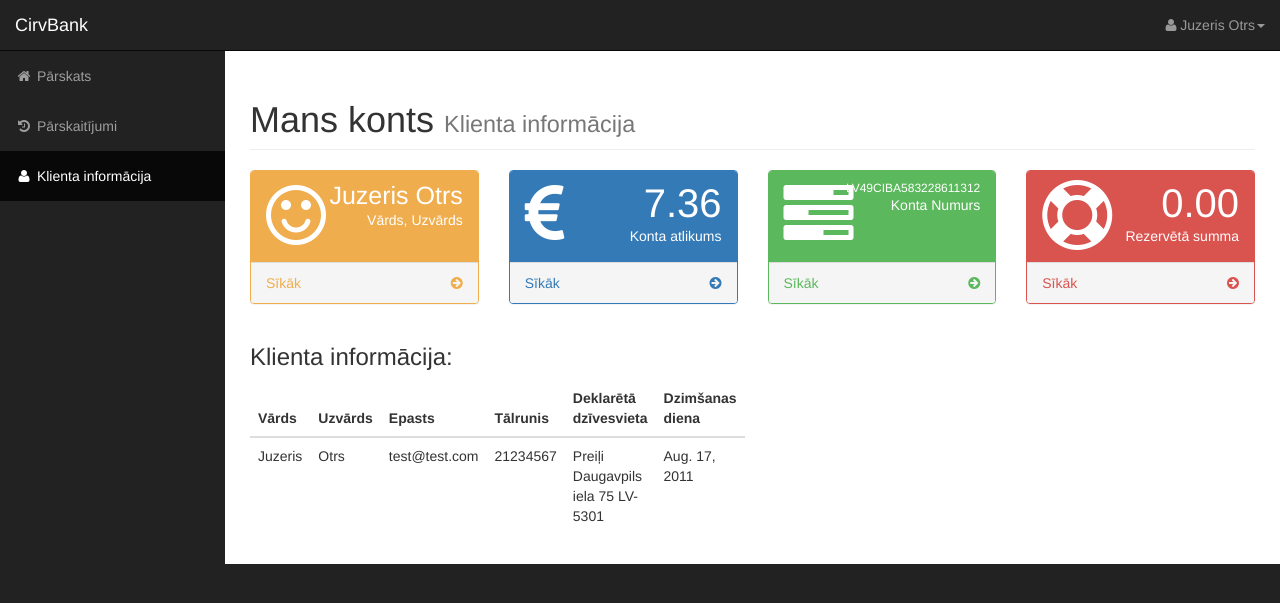
After one commit to BuLLeTCode/CirvBank, a Django app: page /info/ in a window 1280 px wide. The commit adds this page. Shown: the top 603 px of the page. Run offline with Django 3.2, Linux system fonts and the light colour scheme; a user stored in the database is signed in; data comes from the database, SQL or seed files in the repository; both versions use the stored data as it was after the commit; some libraries are stand-ins or nearby versions.

Commit message:
Mazliet pārviedots user_login, pievienota sadaļa dashboard, kur tiek attēlota lietotāja informācija. Papildus tam, Dashboard panel mazliet pamainīti, lai vismaz kaut kas tiktu attēlots.

```diff
--- /dev/null
+++ b/CirvBank/banking/templates/banking/info.html
@@ -0,0 +1,42 @@
+{% extends "base.html" %}
+{% load bootstrap3 %}
+{% block title %} Klienta informācija {%endblock%}
+{% block subheading %} Klienta informācija {%endblock%}
+
+{% block nav-user-info %}
+  <li class="active">
+    <a href="{% url 'user_info' %}"><i class="fa fa-fw fa-user"></i> Klienta informācija</a>
+  </li>
+{% endblock %}
+
+{% block content %}
+	<div class="row">
+		<div class="col-lg-6">
+		<h3>Klienta informācija:</h3>
+		<table class="table">
+    <thead>
+      <tr>
+        <th>Vārds</th>
+        <th>Uzvārds</th>
+        <th>Epasts</th>
+		<th>Tālrunis</th>
+		<th>Deklarētā dzīvesvieta</th>
+		<th>Dzimšanas diena</th>
+      </tr>
+    </thead>
+    <tbody>
+      <tr>
+        <td>{{account.user.first_name }}</td>
+        <td>{{account.user.last_name }}</td>
+        <td>{{account.user.email}}</td>
+		<td>{{account.phone_number}}</td>
+        <td>{{account.city}} {{account.address}} {{account.Postcode}}</td>
+        <td>{{account.birth_date}}</td>
+      </tr>
+    </tbody>
+  </table>
+</div>
+		</div>
+	</div>
+
+{% endblock %}
--- a/CirvBank/banking/templates/base.html
+++ b/CirvBank/banking/templates/base.html
@@ -44,9 +44,11 @@
                 <li class="dropdown">
                     <a href="#" class="dropdown-toggle" data-toggle="dropdown"><i class="fa fa-user"></i> {{account.user.first_name }} {{account.user.last_name }}<b class="caret"></b></a>
                     <ul class="dropdown-menu">
-                        <li>
+                        <!--
+						<li>
                             <a href="#"><i class="fa fa-fw fa-user"></i> Profile</a>
                         </li>
+						-->
                         <li>
                             <a href="#"><i class="fa fa-fw fa-envelope"></i> Inbox</a>
                         </li>
@@ -76,6 +78,12 @@
                     </li>
                   {% endblock %}
 
+				  {% block nav-user-info %}
+                    <li class="">
+                        <a href="{% url 'user_info' %}"><i class="fa fa-fw fa-user"></i> Klienta informācija</a>
+                    </li>
+                  {% endblock %}
+
                 </ul>
             </div>
             <!-- /.navbar-collapse -->
@@ -98,6 +106,28 @@
 
 
                 <div class="row">
+					<div class="col-lg-3 col-md-6">
+                        <div class="panel panel-yellow">
+                            <div class="panel-heading">
+                                <div class="row">
+                                    <div class="col-xs-3">
+                                        <i class="fa fa-smile-o fa-5x"></i>
+                                    </div>
+                                    <div class="col-xs-9 text-right">
+                                        <div class="huge" style="font-size: 25px">{{account.user.first_name }} {{account.user.last_name }}</div>
+                                        <div>Vārds, Uzvārds</div>
+                                    </div>
+                                </div>
+                            </div>
+                            <a href="#">
+                                <div class="panel-footer">
+                                    <span class="pull-left">Sīkāk</span>
+                                    <span class="pull-right"><i class="fa fa-arrow-circle-right"></i></span>
+                                    <div class="clearfix"></div>
+                                </div>
+                            </a>
+                        </div>
+                    </div>
                     <div class="col-lg-3 col-md-6">
                         <div class="panel panel-primary">
                             <div class="panel-heading">
@@ -128,30 +158,8 @@
                                         <i class="fa fa-tasks fa-5x"></i>
                                     </div>
                                     <div class="col-xs-9 text-right">
-                                        <div class="almost-huge">{{account.number}}</div>
+                                        <div class="almost-huge" style="font-size: 12px">{{account.number}}</div>
                                         <div>Konta Numurs</div>
-                                    </div>
-                                </div>
-                            </div>
-                            <a href="#">
-                                <div class="panel-footer">
-                                    <span class="pull-left">Sīkāk</span>
-                                    <span class="pull-right"><i class="fa fa-arrow-circle-right"></i></span>
-                                    <div class="clearfix"></div>
-                                </div>
-                            </a>
-                        </div>
-                    </div>
-                    <div class="col-lg-3 col-md-6">
-                        <div class="panel panel-yellow">
-                            <div class="panel-heading">
-                                <div class="row">
-                                    <div class="col-xs-3">
-                                        <i class="fa fa-shopping-cart fa-5x"></i>
-                                    </div>
-                                    <div class="col-xs-9 text-right">
-                                        <div class="huge">TBD</div>
-                                        <div>Pārskaitījumi</div>
                                     </div>
                                 </div>
                             </div>
@@ -172,8 +180,8 @@
                                         <i class="fa fa-support fa-5x"></i>
                                     </div>
                                     <div class="col-xs-9 text-right">
-                                        <div class="huge">TBD</div>
-                                        <div>TBD</div>
+                                        <div class="huge">0.00</div>
+                                        <div>Rezervētā summa</div>
                                     </div>
                                 </div>
                             </div>
--- a/CirvBank/banking/urls.py
+++ b/CirvBank/banking/urls.py
@@ -9,5 +9,6 @@ urlpatterns = [
 	 url(r'^$', views.user_login, name="user_login"),
      url(r'^bank/$', views.bank, name="bank"),
      url(r'^transactions/$', views.transactions, name="transactions"),
+     url(r'^info/$', views.user_info, name="user_info"),
      url('^logout/', views.user_logout, name="logout")
 ]
--- a/CirvBank/banking/views.py
+++ b/CirvBank/banking/views.py
@@ -51,33 +51,24 @@ def transactions(request):
     context = {'form': form, "account" : account, "transactions": transactions}
     return render(request, 'banking/transactions.html', context)
 
+def user_info(request):
+    account = request.user.account
+    context = {"account" : account}
+    return render(request, 'banking/info.html', context)
+
 def user_logout(request):
     logout(request)
     #return render(request, "banking/home.html")
     return render(request, "banking/logout.html")
 
-def user_login(request):
-    #TODO sitas viss ir DRAUSMAS, jasalabo lai neizskatas tik briesmigi
-    if request.method == 'POST':
-        form = LoginForm(request.POST)
-        if form.is_valid():
-            username = form.cleaned_data['username']
-            password = form.cleaned_data['password']
-
-            user = authenticate(username=username, password=password)
-            if user is not None:
-                if user.is_active:
-                    login(request, user)
-                    return HttpResponseRedirect('/bank')
-                else:
-                    pass
-                    #nevajadzetu notitk, konts deaktivizets
-            else:
-                form.add_error("password", "Nepareiza parole vai lietotajvards")
-                pass
-
+def user_login(request):#Labak patik?
+    form = LoginForm(request.POST or None)
+    if request.POST and form.is_valid():
+        user = form.login(request)
+        if user and user.is_active:
+            login(request, user)
+            return HttpResponseRedirect('/bank')# Redirect uz kontrolpanleli
     else:
         form = LoginForm()
-
     #return render(request, 'banking/login.html', {'form': form})
 	return render(request, 'banking/login_new.html', {'form': form})
```
Also changed, not shown: CirvBank/banking/forms.py (+15 -0 lines), CirvBank/banking/templates/banking/login_new.html (+7 -1 lines), CirvBank/db.sqlite3.
